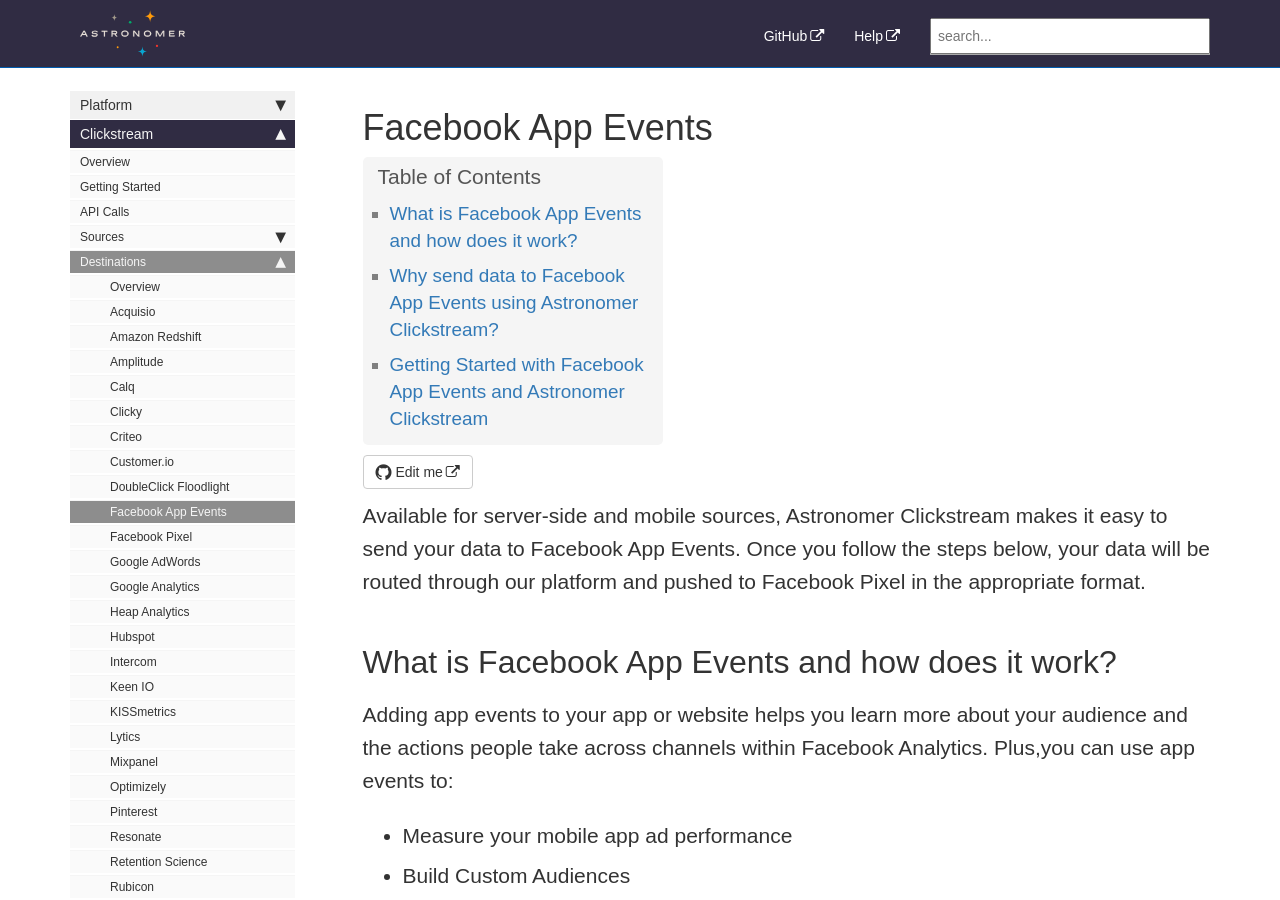
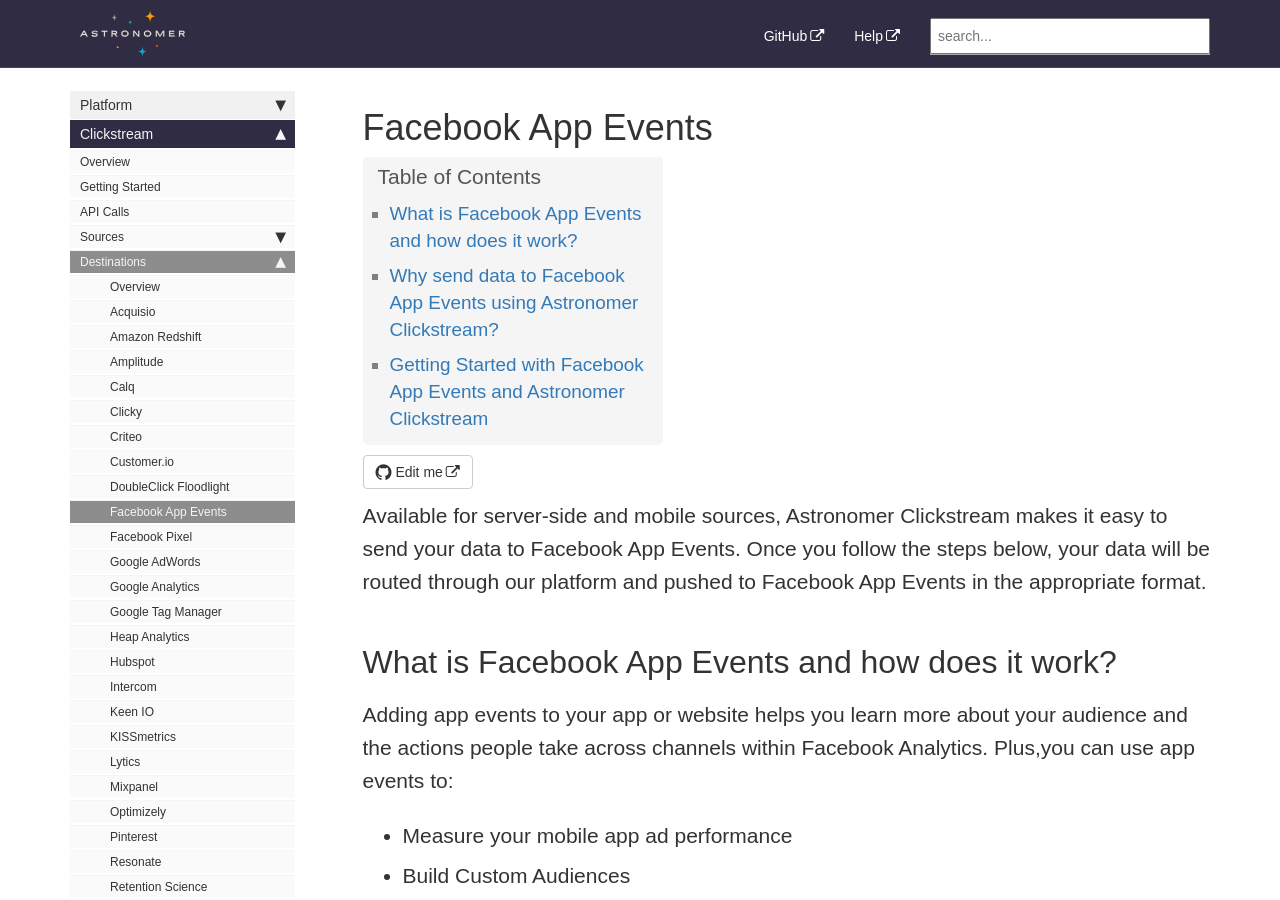
Before and after one commit to petedejoy/documentation, a Jekyll site: the page built from v2/clickstream/destinations/facebook-app-events.md, in a window 1280 px wide and 900 px high. Built offline with Jekyll 4.4.1, drawn with Linux system fonts in a browser that asks for light colours; nearby versions of some CDN libraries; some web fonts are replaced; comment, search, counter and statistics services are not loaded.

Commit message:
Google Tag Manager MVP Final #79

```diff
--- a/_data/sidebars/platform_sidebar.yml
+++ b/_data/sidebars/platform_sidebar.yml
@@ -144,6 +144,10 @@ entries:
           url: /v2/clickstream/destinations/google-analytics.html
           output: web, pdf
 
+        - title: Google Tag Manager
+          url: /v2/clickstream/destinations/google-tagmanager.html
+          output: web, pdf
+
         - title: Heap Analytics
           url: /v2/clickstream/destinations/heap-analytics.html
           output: web, pdf
--- a/v2/clickstream/destinations/facebook-app-events.md
+++ b/v2/clickstream/destinations/facebook-app-events.md
@@ -3,7 +3,7 @@ title: Facebook App Events
 sidebar: platform_sidebar
 ---
 
-Available for server-side and mobile sources, Astronomer Clickstream makes it easy to send your data to Facebook App Events. Once you follow the steps below, your data will be routed through our platform and pushed to Facebook Pixel in the appropriate format.
+Available for server-side and mobile sources, Astronomer Clickstream makes it easy to send your data to Facebook App Events. Once you follow the steps below, your data will be routed through our platform and pushed to Facebook App Events in the appropriate format.
 
 ## What is Facebook App Events and how does it work?
 
```
Also changed, not shown: v2/clickstream/destinations/google-tagmanager.md (added, +60 -0 lines).
